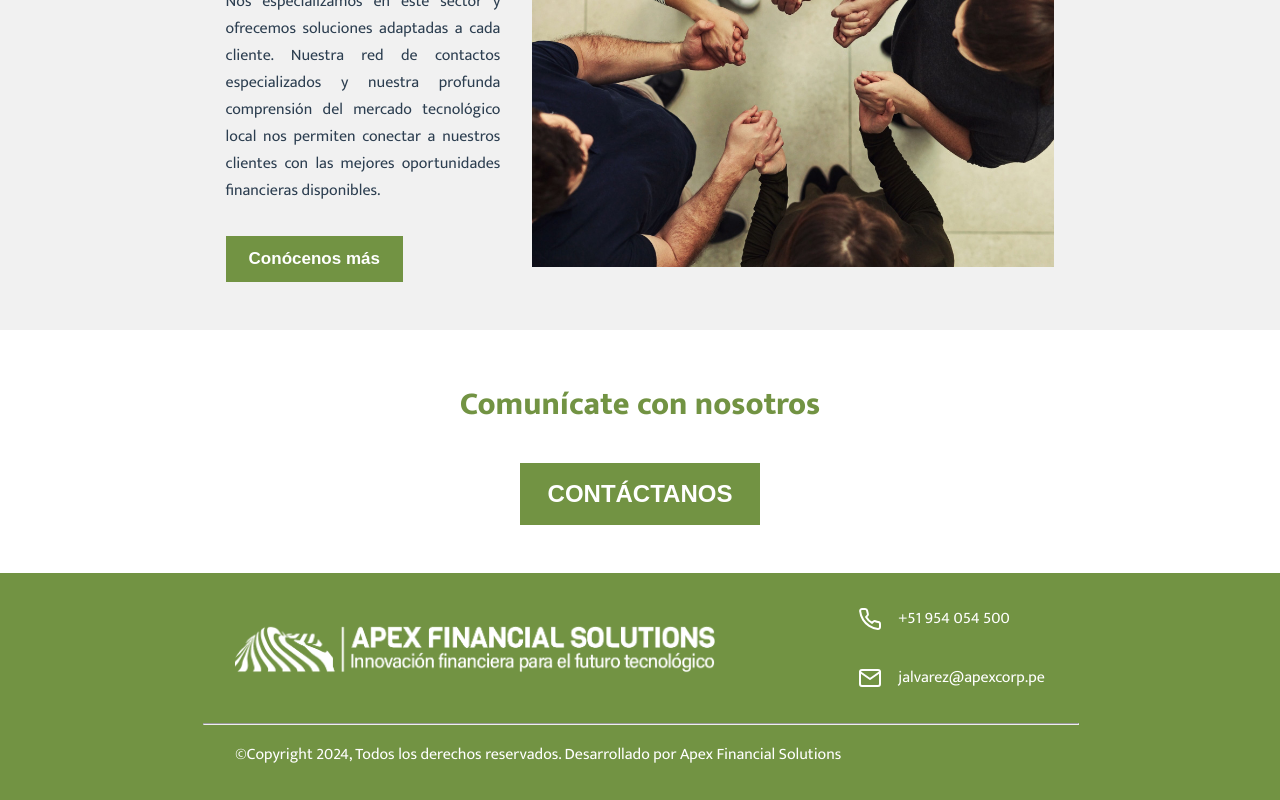
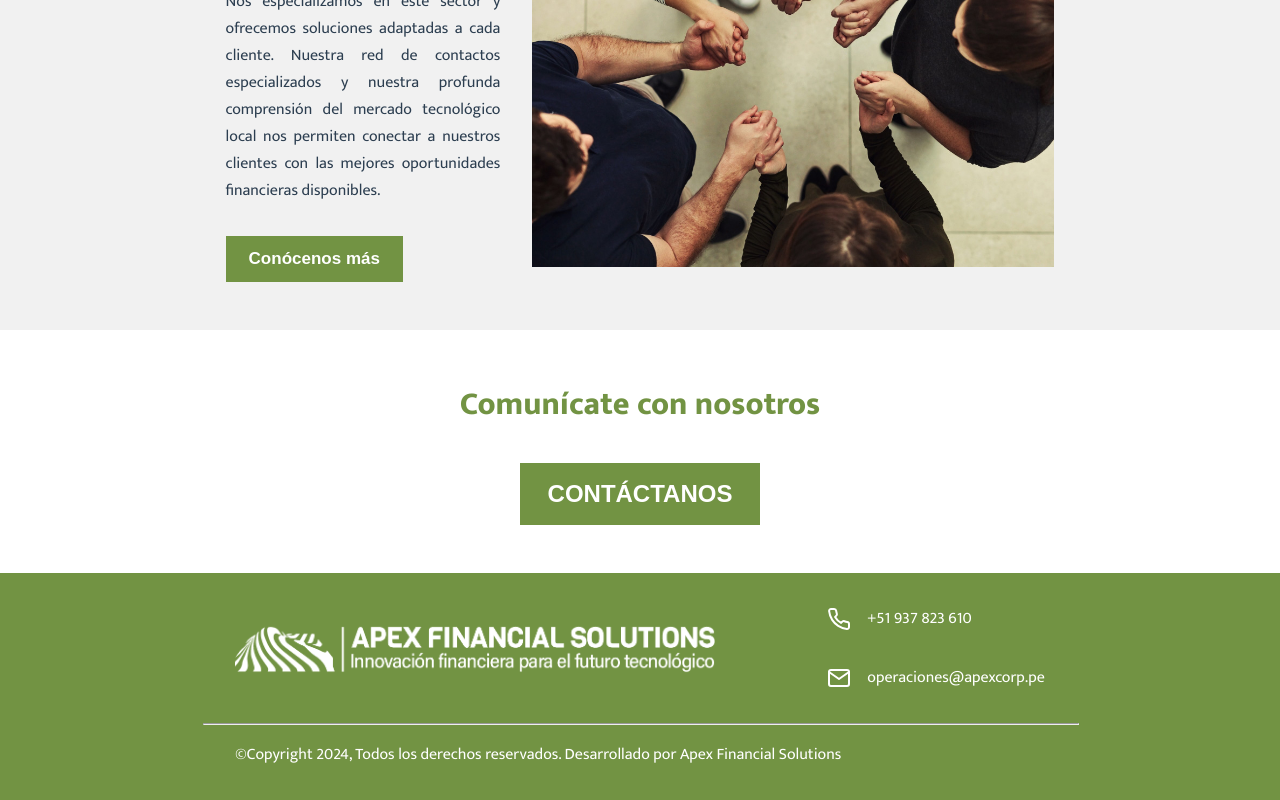
Before and after one commit to KendallRcs/Apex-Financial-Solutions-LandingPage, a JavaScript app: page / in a window 1280 px wide. Shown: the part 2512-3312 px from the top of the page. Built offline with nearby package versions, Linux system fonts and the light colour scheme.

Commit message:
changed cell number and email from footer

```diff
--- a/src/components/Footer.vue
+++ b/src/components/Footer.vue
@@ -6,11 +6,11 @@
               <div class="right-side">
                   <div class="information">
                       <img src="../assets/phone.svg" alt="Ícono de teléfono" class="icon-img">
-                      <p class="phone-number">+51 954 054 500</p>
+                      <p class="phone-number">+51 937 823 610 </p>
                   </div>
                   <div class="information">
                       <img src="../assets/mail.svg" alt="Ícono de teléfono" class="icon-img">
-                      <p class="phone-number">jalvarez@apexcorp.pe</p>
+                      <p class="phone-number">operaciones@apexcorp.pe</p>
                   </div>
               </div>
           </div>
```
